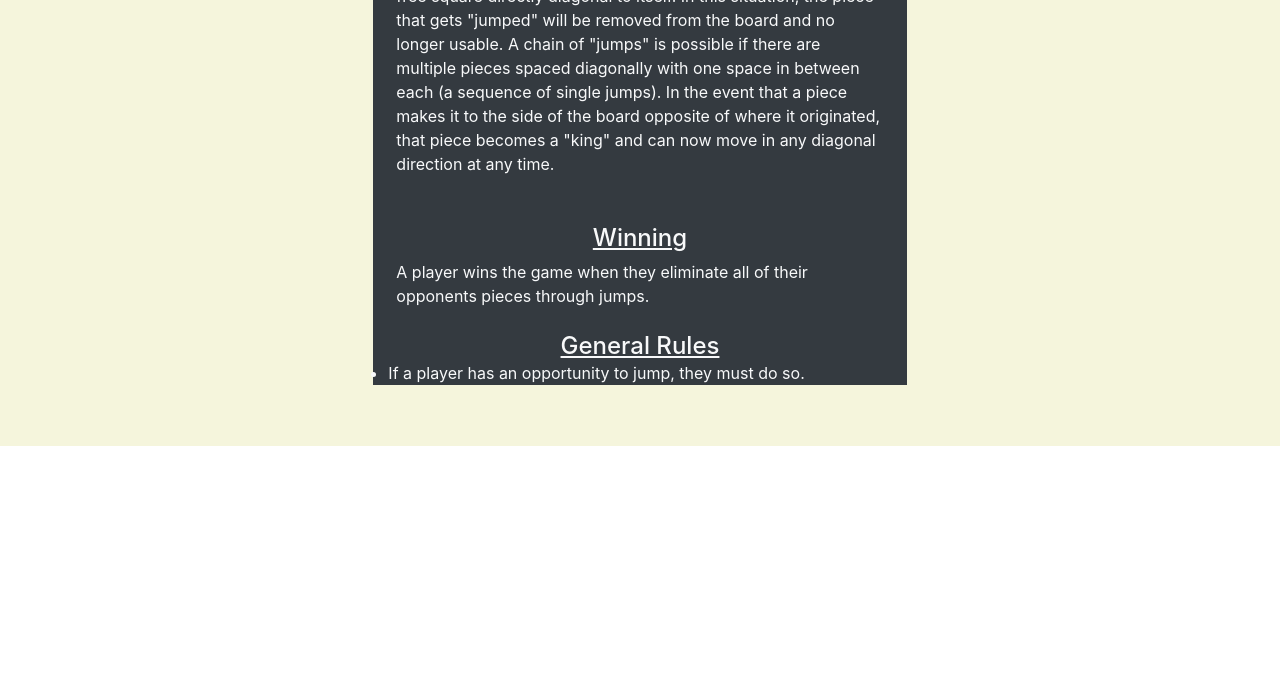
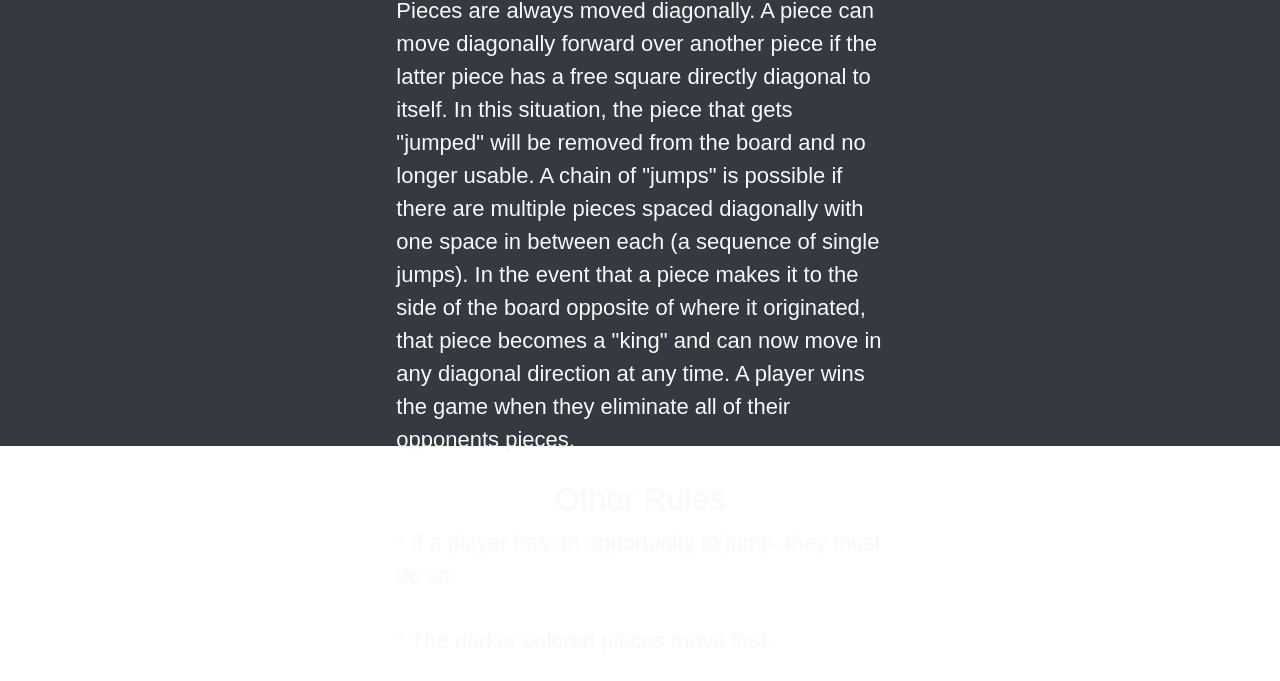
Before and after one commit to alexeast99/checkers, a plain HTML site: page view/rules.html in a window 1280 px wide. Shown: the part 354-1035 px from the top of the page. Before the commit the page ends 800 px from the top, so only its background shows below. Drawn offline with nearby package versions, Linux system fonts and the light colour scheme.

Commit message:
Added fonts and images directory under assets. Fonts contains a Google font that I wanted to access locally for use with Electron. Added a sass folder to css. Added minified bootstrap.css file to css folder, again for local access. Created a js folder. Updated the rules page with design changes. Added skeleton files to empty directories (model, controller, sass, js) so they will appear on GitHub.

```diff
--- /dev/null
+++ b/view/assets/fonts/monserrat.css
@@ -0,0 +1,18 @@
+/* latin-ext */
+@font-face {
+    font-family: 'Montserrat';
+    font-style: normal;
+    font-weight: 400;
+    font-display: swap;
+    src: local('Montserrat Regular'), local('Montserrat-Regular'), url(montserrat_ext.woff2) format('woff2');
+    unicode-range: U+0100-024F, U+0259, U+1E00-1EFF, U+2020, U+20A0-20AB, U+20AD-20CF, U+2113, U+2C60-2C7F, U+A720-A7FF;
+}
+/* latin */
+@font-face {
+    font-family: 'Montserrat';
+    font-style: normal;
+    font-weight: 400;
+    font-display: swap;
+    src: local('Montserrat Regular'), local('Montserrat-Regular'), url(montserrat.woff2) format('woff2');
+    unicode-range: U+0000-00FF, U+0131, U+0152-0153, U+02BB-02BC, U+02C6, U+02DA, U+02DC, U+2000-206F, U+2074, U+20AC, U+2122, U+2191, U+2193, U+2212, U+2215, U+FEFF, U+FFFD;
+}
--- a/view/css/general.css
+++ b/view/css/general.css
@@ -5,3 +5,11 @@ html, body {
 .container-fluid {
     background-color: beige;
 }
+
+* {
+    font-family: 'Montserrat', sans-serif;
+}
+
+p {
+    font-size: 22px;
+}
--- a/view/rules.html
+++ b/view/rules.html
@@ -6,17 +6,18 @@
     <meta name="viewport" content="width=device-width, initial-scale=1, shrink-to-fit=no">
 
     <!-- Bootstrap CSS -->
-    <link rel="stylesheet" href="https://stackpath.bootstrapcdn.com/bootstrap/4.4.1/css/bootstrap.min.css" integrity="sha384-Vkoo8x4CGsO3+Hhxv8T/Q5PaXtkKtu6ug5TOeNV6gBiFeWPGFN9MuhOf23Q9Ifjh" crossorigin="anonymous">
+    <link rel="stylesheet" href="css/bootstrap.min.css">
     <link rel="stylesheet" href="css/general.css">
 
     <title>Rules</title>
 </head>
 <body>
 
-    <div class="container-fluid h-100">
-
-        <div class="row justify-content-center align-items-center">
-            <div class="col-5 bg-dark text-light">
+    <div class="container-fluid h-100 bg-dark">
+        <div class="row h-100 align-items-center">
+            <div class="col">
+                <div class="row justify-content-center">
+                    <div class="col-5 text-light">
                         <h2 class="mb-0 text-center">What is Checkers?</h2>
                         <p class="mt-0 p-2">
                             Checkers is a board game played between two people on an 8x8 checked board. The pieces of checkers are
@@ -27,10 +28,9 @@
                     </div>
                 </div>
 
-        <div class="row justify-content-center align-items-center">
-            <div class="col-5 bg-dark text-light">
+                <div class="row justify-content-center">
+                    <div class="col-5 text-light">
                         <h2 class="mb-0 text-center">How to Play</h2>
-                <h4 class="text-center mb-0"><u>Movement</u></h4>
                         <p class="mt-0 p-2">
                             Pieces are always moved diagonally. A piece can move diagonally forward over another piece if the
                             latter piece has a free square directly diagonal to itself. In this situation, the piece that gets
@@ -38,20 +38,22 @@
                             there are multiple pieces spaced diagonally with one space in between each (a sequence of single
                             jumps). In the event that a piece makes it to the side of the board opposite of where it originated,
                             that piece becomes a "king" and can now move in any diagonal direction at any time.
+                            A player wins the game when they eliminate all of their opponents pieces.
                         </p>
-                <br>
+                    </div>
+                </div>
 
-                <h4 class="text-center mb-0"><u>Winning</u></h4>
+                <div class="row justify-content-center">
+                    <div class="col-5 text-light">
+                        <h2 class="text-center mb-0">Other Rules</h2>
                         <p class="mt-0 p-2">
-                    A player wins the game when they eliminate all of their opponents pieces through jumps.
+                            * If a player has an opportunity to jump, they must do so.
                         </p>
-
-                <h4 class="text-center mb-0"><u>General Rules</u></h4>
-                <ul class="list-group">
-                    <li class="list-item">
-                        If a player has an opportunity to jump, they must do so.
-                    </li>
-                </ul>
+                        <p class="mt-0 p-2">
+                            * The darker colored pieces move first.
+                        </p>
+                    </div>
+                </div>
             </div>
         </div>
 
```
Also changed, not shown: view/game.html (+1 -1 lines), view/index.html (+2 -2 lines), controller/controller.txt (added), model/model.txt (added), view/assets/fonts/montserrat.woff2 (added), view/assets/fonts/montserrat_ext.woff2 (added), view/assets/images/drawing.svg (renamed from view/assets/drawing.svg), view/assets/images/man.svg (renamed from view/assets/man.svg), view/assets/images/man_2.svg (renamed from view/assets/man_2.svg), view/css/bootstrap.min.css (added), view/css/sass/index.sass (added), view/js/index.js (added). Lines whose indentation alone changed are shown as unchanged.
